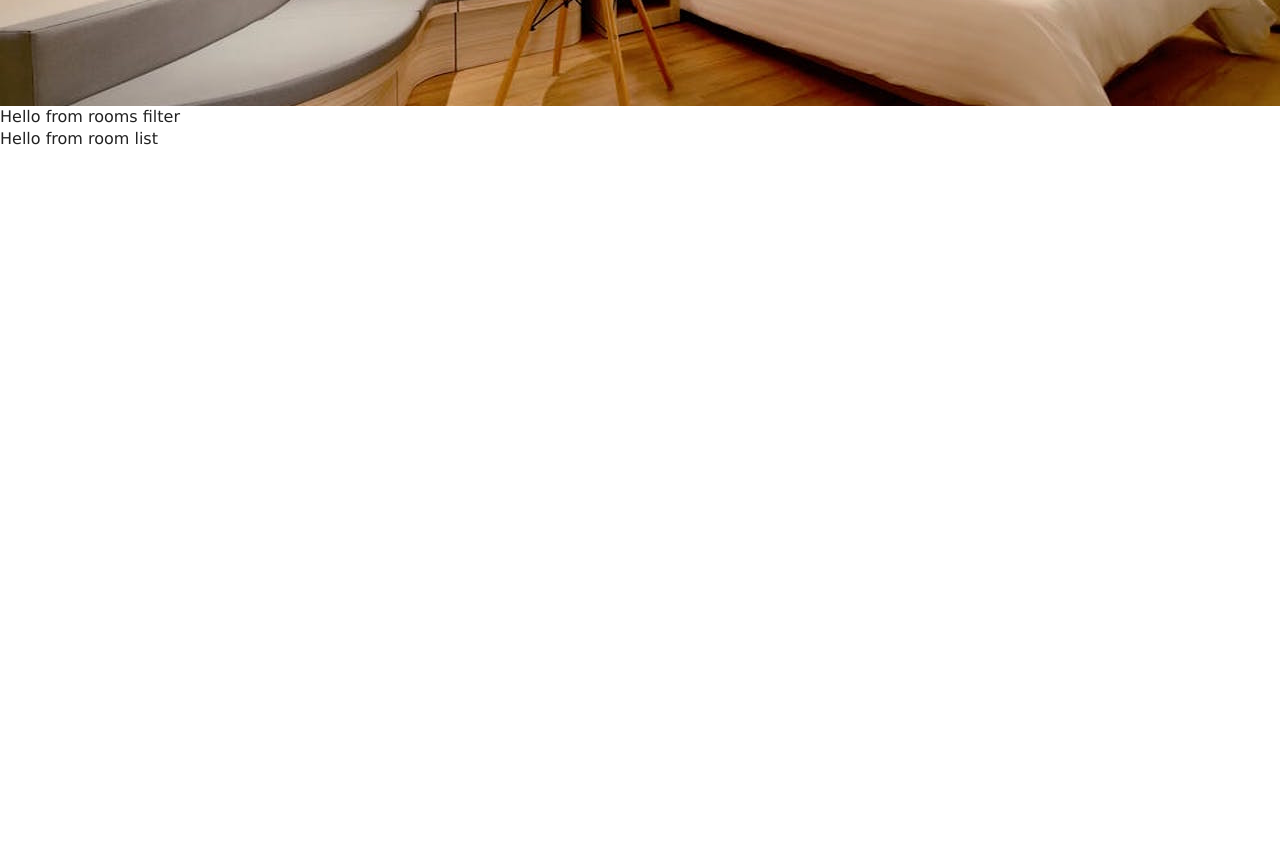
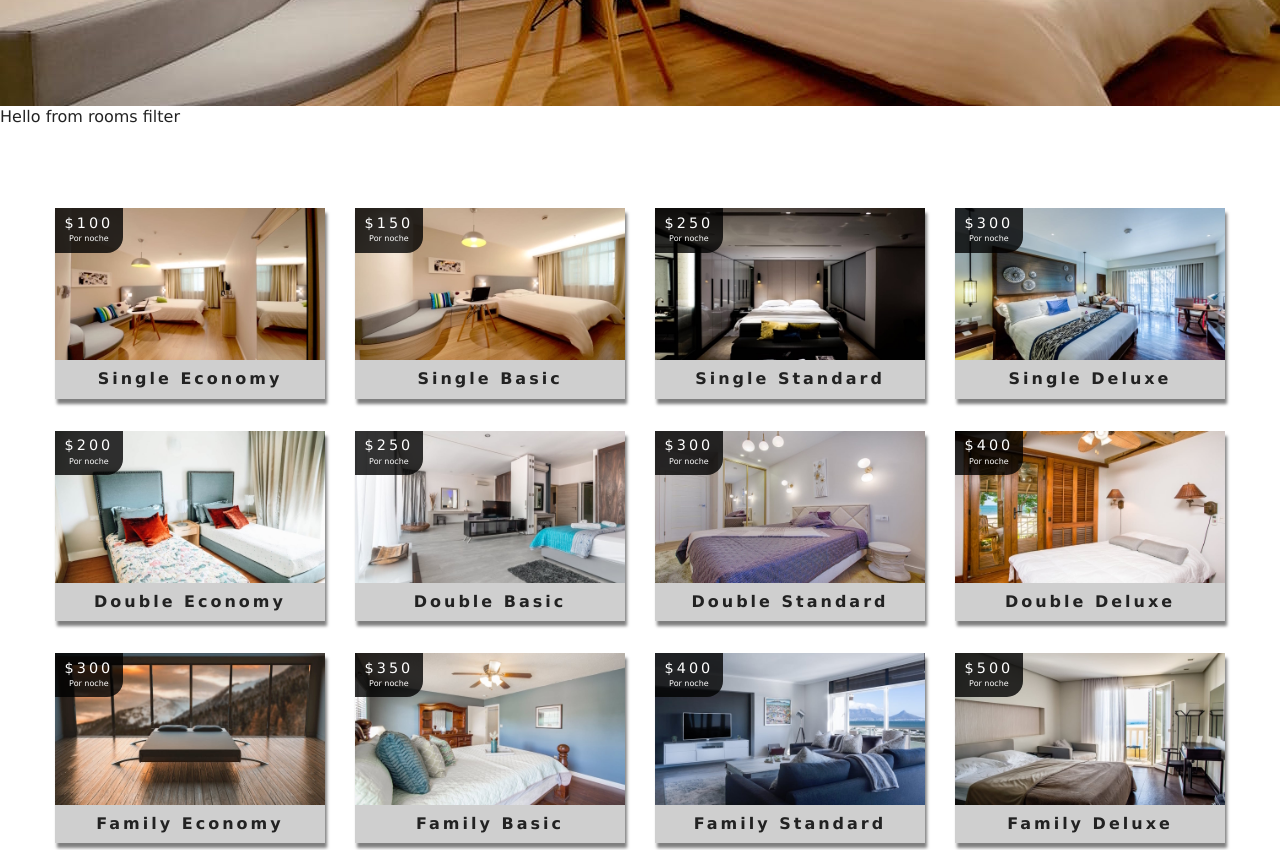
Before and after one commit to Viciot/casarural, a React (Create React App) app: page /rooms in a window 1280 px wide. Shown: the part 440-1290 px from the top of the page. Before the commit the page ends 800 px from the top, so only its background shows below. Built offline with nearby package versions, Linux system fonts and the light colour scheme.

Commit message:
roomslist

```diff
--- a/src/components/RoomsList.js
+++ b/src/components/RoomsList.js
@@ -6,15 +6,19 @@ export default function RoomsList({rooms}) {
 if(rooms.lenght === 0){
   return (
     <div className="empty-search">
-      <h3>No hay coincidencias con los parámetros del filtro</h3>
+      <h3>No hay coincidencias con los parámetros de búsqueda</h3>
     </div>
   )
 }
 
 
   return (
-    <div>
-      Hello from room list
-    </div>
+    <section className="roomslist">
+      <div className="roomslist-center">
+        {rooms.map(item => {
+            return <Room key={item.id} room={item} />
+          })}
+      </div>
+    </section>
   )
 }
```
